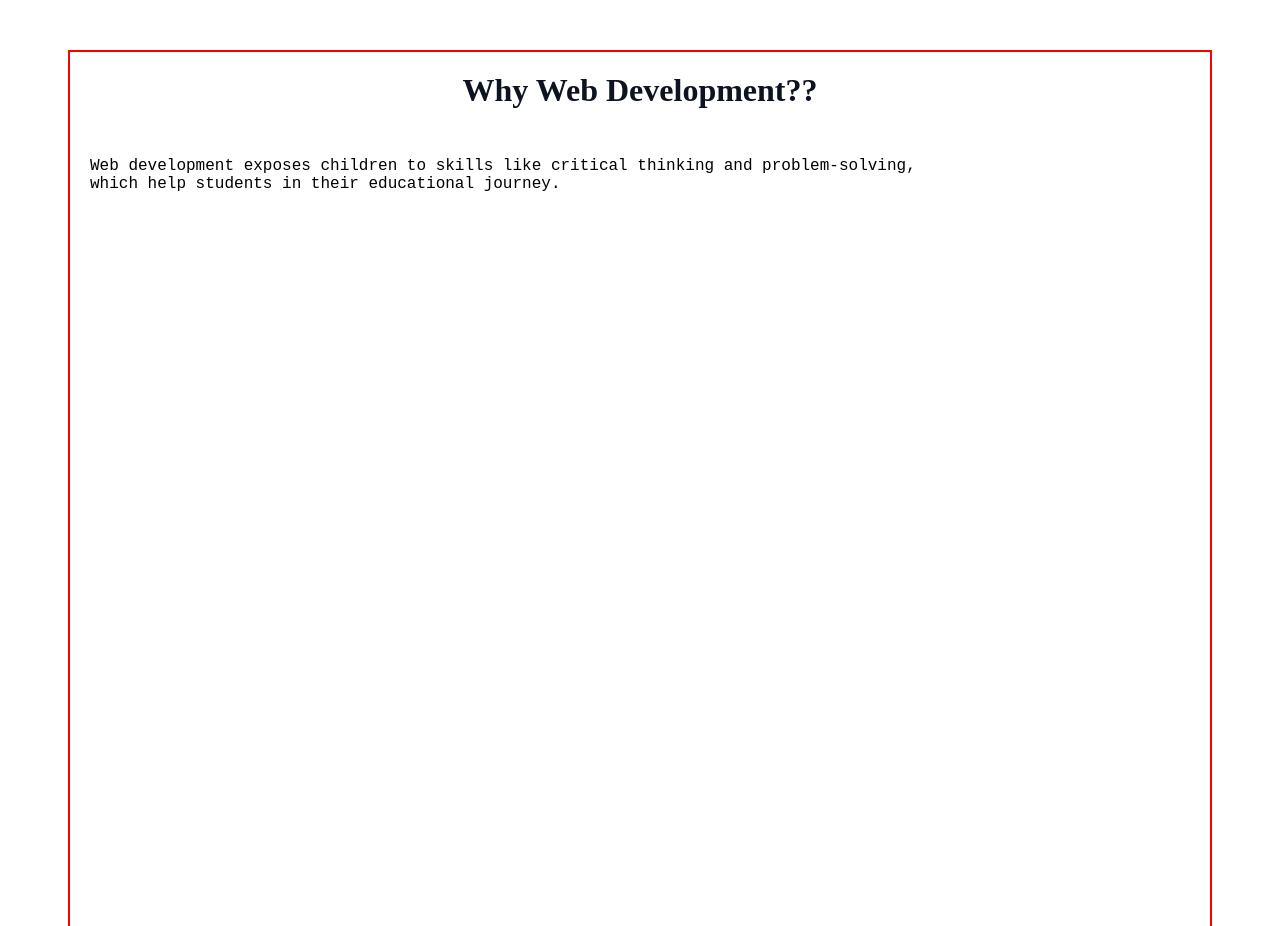
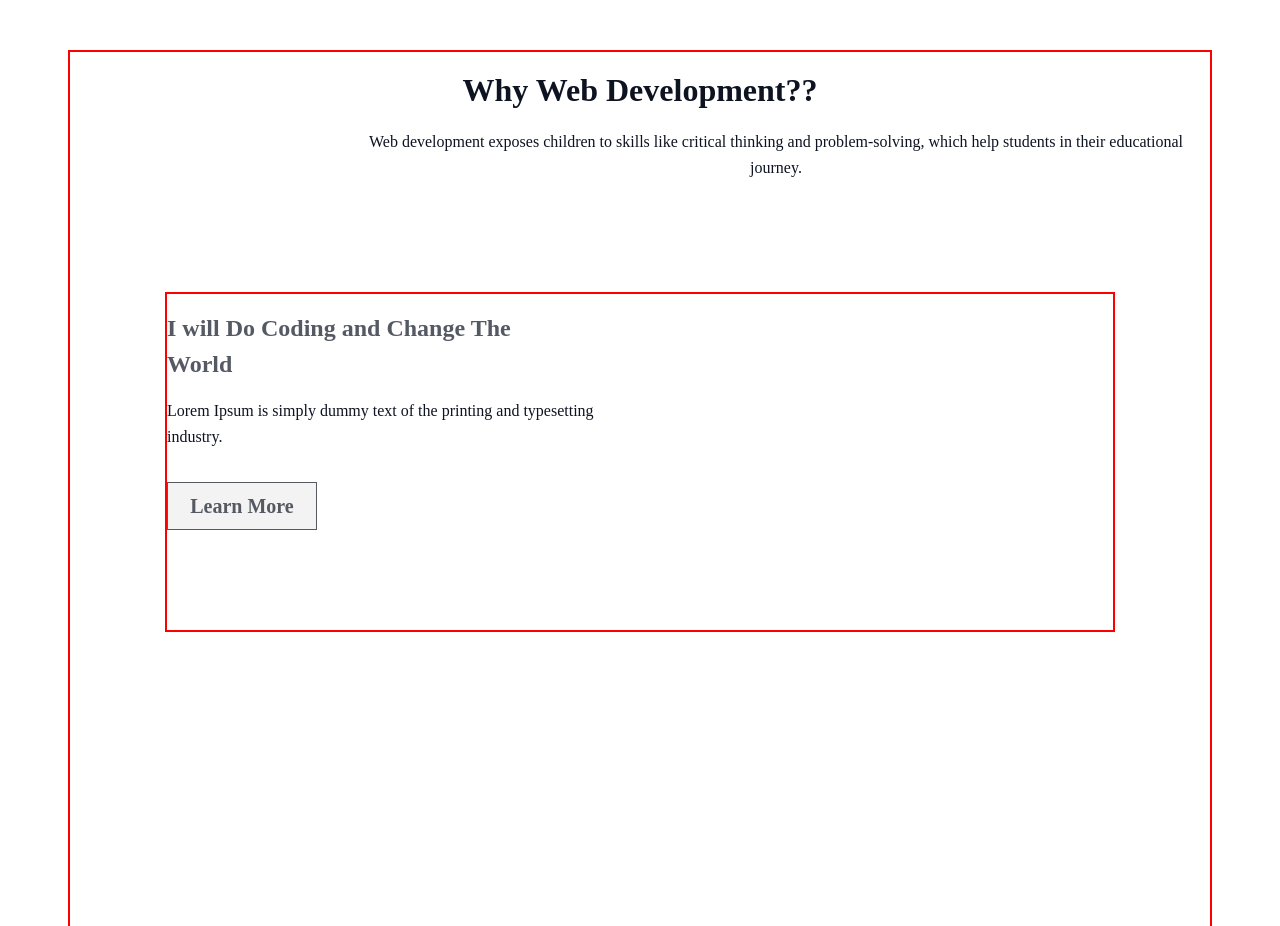
Before and after one commit to MirazZim/Assignment_1, a plain HTML site: page index.html in a window 1280 px wide. Shown: the part 900-1826 px from the top of the page. Drawn offline with Linux system fonts and the light colour scheme; a web font is replaced by a local one.

Commit message:
added many buttons

```diff
--- a/index.html
+++ b/index.html
@@ -23,7 +23,12 @@
         <section class="why-web-development-container">
             <h1>Why Web Development??</h1>
             <p>Web development exposes children to skills like critical thinking and problem-solving, which help students in their educational journey.</p>
-            <div></div>
+            <div class="layer-1">
+                <h1>I will Do Coding and Change The World</h1>
+                <p>Lorem Ipsum is simply dummy text of the printing and typesetting industry.</p>
+                <button>Learn More</button>
+
+            </div>
             <div></div>
             <div></div>
         </section>
--- a/style.css
+++ b/style.css
@@ -99,11 +99,133 @@ text-align: center;
 }
 
 .why-web-development-container p{
+    position: absolute;
     width: 852px;
+    height: 52px;
+
+    display: flex;
+    flex-direction: column;
+    justify-content: flex-start;
+    align-items: center;
+    padding: 0px;
+    left: 350px;
+
+    color: rgb(13, 19, 33);
+font-family: Azeret Mono;
+font-size: 16px;
+font-weight: 400;
+line-height: 26px;
+letter-spacing: 0%;
+text-align: center;
+}
+
+.layer-1 {
+    width: 946px;
+height: 336px;
+border: 2px solid red;
+margin: 0 auto;
+margin-top: 163px;
+}
+.layer-1 h1{/* I will Do Coding and Change The World */
+    position: static;
+    width: 390px;
+    height: 72px;
+    /* Auto layout */
+    display: flex;
+    flex-direction: column;
+    justify-content: center;
+    align-items: flex-start;
+    padding: 0px;
+
+
+    /* Inside Auto Layout */
+    flex: none;
+    order: 0;
+    flex-grow: 0;
+    margin: 16px 0px;
+
+    color: rgba(13, 19, 33, 0.7);
+font-family: Azeret Mono;
+font-size: 24px;
+font-weight: 700;
+line-height: 36px;
+letter-spacing: 0%;
+text-align: left;
+
+}
+
+.layer-1 p{
+    /* Lorem Ipsum is simply dummy text of the printing and typesetting industry. */
+position: static;
+width: 468px;
 height: 52px;
+/* Auto layout */
 display: flex;
 flex-direction: column;
 justify-content: center;
+align-items: flex-start;
+padding: 0px;
+
+
+/* Inside Auto Layout */
+flex: none;
+order: 1;
+flex-grow: 0;
+margin: 16px 0px;
+color: rgb(13, 19, 33);
+font-family: Azeret Mono;
+font-size: 16px;
+font-weight: 400;
+line-height: 26px;
+letter-spacing: 0%;
+text-align: left;
+}
+
+.layer-1 button{
+    /* Frame 7 */
+position: static;
+width: 150px;
+height: 48px;
+/* Auto layout */
+display: flex;
+flex-direction: row;
+justify-content: center;
 align-items: center;
-padding: 20px;
+padding: 12px 20px 12px 20px;
+
+
+/* Inside Auto Layout */
+flex: none;
+order: 1;
+flex-grow: 0;
+margin: 32px 0px;
+color: rgb(13, 19, 33);
+font-family: Azeret Mono;
+font-size: 20px;
+font-weight: 600;
+line-height: 23px;
+letter-spacing: 0%;
+text-align: center;
+
+box-sizing: border-box;
+border: 1px solid rgb(13, 19, 33);
+opacity: 0.7;
+color: rgb(13, 19, 33);
+font-family: Azeret Mono;
+font-size: 20px;
+font-weight: 600;
+line-height: 23px;
+letter-spacing: 0%;
+text-align: center;
 }
+
+.layer-1 img{
+    /* Group */
+position: absolute;
+width: 259.56px;
+height: 217.01px;
+left: 0.36%;
+right: -0.36%;
+top: 1.74%;
+bottom: -1.74%;
+}
```
